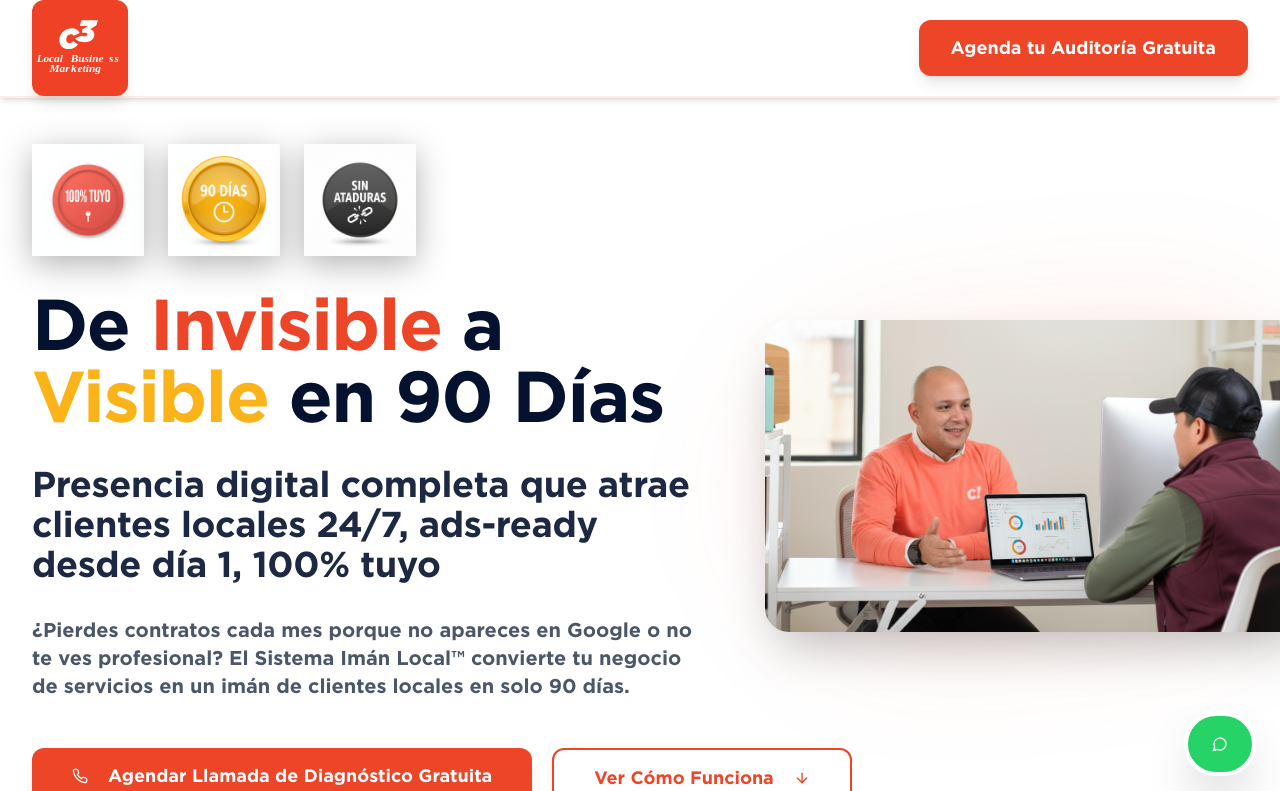
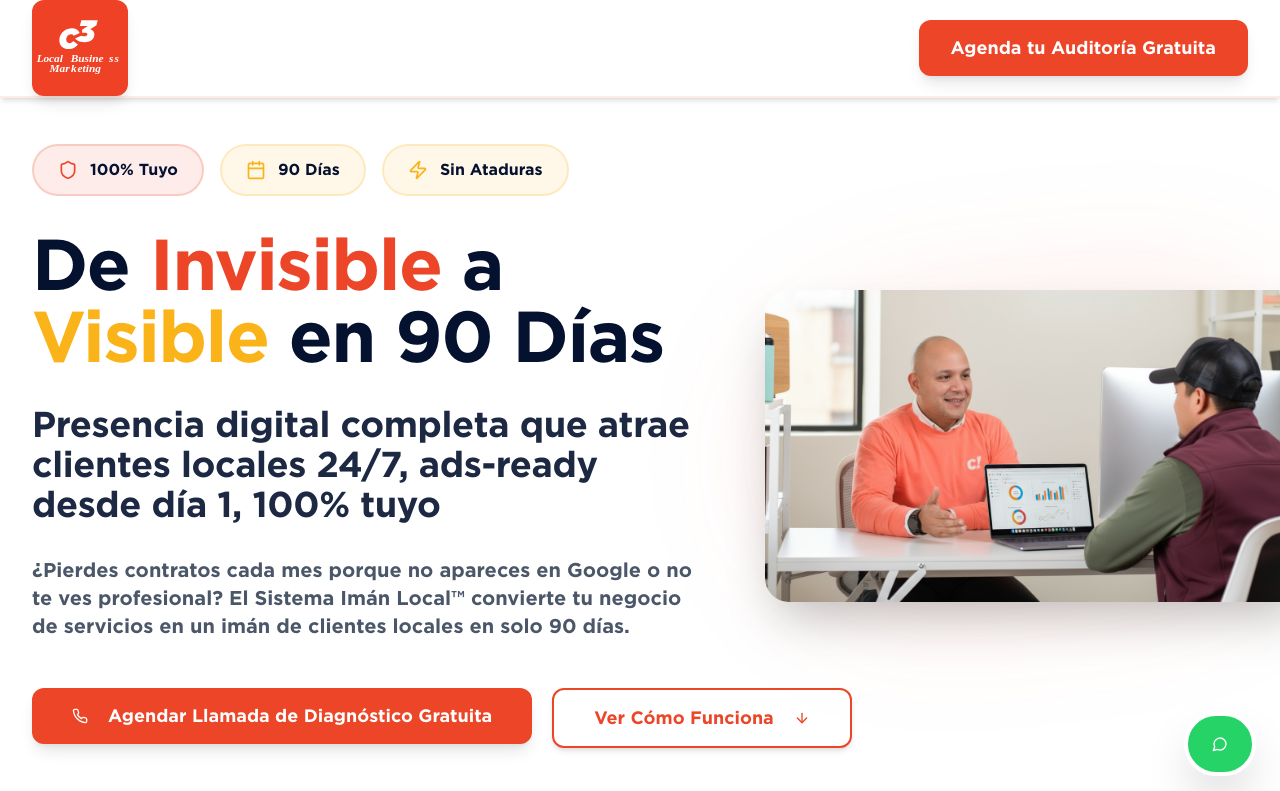
Before and after one commit to customizeditcorp/c3-local-marketing, a React (Vite) app: page / in a window 1280 px wide. Shown: the top 791 px of the page. Built offline with nearby package versions, Linux system fonts and the light colour scheme; the HTML template or start-up script is replaced by a standard one.

Commit message:
Replace badges with modern pills
Replaced the old image-based badges ("100% Tuyo", "90 Días", "Sin Ataduras") with new, modern pill-shaped elements. These new elements use lucide-react icons and semantic color tokens (primary, secondary, accent) for a more cohesive and visually appealing design.

```diff
--- a/src/components/HeroSection.tsx
+++ b/src/components/HeroSection.tsx
@@ -1,9 +1,6 @@
 import { Button } from "@/components/ui/button";
-import { Phone, ArrowDown } from "lucide-react";
+import { Phone, ArrowDown, Shield, Calendar, Zap } from "lucide-react";
 import heroImage from "@/assets/generated/hero_luis_consulting.png";
-import badge100 from "@/assets/generated/12_badge_100_tuyo.png";
-import badge90 from "@/assets/generated/13_badge_90_dias.png";
-import badgeSin from "@/assets/generated/14_badge_sin_ataduras.png";
 
 const HeroSection = () => {
   const scrollToHowItWorks = () => {
@@ -17,11 +14,20 @@ const HeroSection = () => {
         <div className="grid lg:grid-cols-[55%_45%] gap-12 lg:gap-16 items-center">
           {/* Content - Asymmetric Layout */}
           <div className="order-2 lg:order-1 space-y-8">
-            {/* Badges - More Prominent */}
-            <div className="flex flex-wrap gap-6 justify-center lg:justify-start">
-              <img src={badge100} alt="100% Tuyo" className="h-20 sm:h-24 lg:h-28 w-auto drop-shadow-[0_8px_16px_rgba(0,0,0,0.3)] hover:scale-105 transition-transform" />
-              <img src={badge90} alt="90 Días" className="h-20 sm:h-24 lg:h-28 w-auto drop-shadow-[0_8px_16px_rgba(0,0,0,0.3)] hover:scale-105 transition-transform" />
-              <img src={badgeSin} alt="Sin Ataduras" className="h-20 sm:h-24 lg:h-28 w-auto drop-shadow-[0_8px_16px_rgba(0,0,0,0.3)] hover:scale-105 transition-transform" />
+            {/* Feature Pills */}
+            <div className="flex flex-wrap gap-4 justify-center lg:justify-start">
+              <div className="flex items-center gap-3 px-6 py-3 bg-primary/10 border-2 border-primary/20 rounded-full hover:bg-primary/15 transition-all hover:scale-105">
+                <Shield className="h-5 w-5 text-primary" />
+                <span className="font-bold text-foreground">100% Tuyo</span>
+              </div>
+              <div className="flex items-center gap-3 px-6 py-3 bg-secondary/10 border-2 border-secondary/20 rounded-full hover:bg-secondary/15 transition-all hover:scale-105">
+                <Calendar className="h-5 w-5 text-secondary" />
+                <span className="font-bold text-foreground">90 Días</span>
+              </div>
+              <div className="flex items-center gap-3 px-6 py-3 bg-accent/10 border-2 border-accent/20 rounded-full hover:bg-accent/15 transition-all hover:scale-105">
+                <Zap className="h-5 w-5 text-accent" />
+                <span className="font-bold text-foreground">Sin Ataduras</span>
+              </div>
             </div>
 
             {/* Bold Typography with Stronger Hierarchy */}
```
